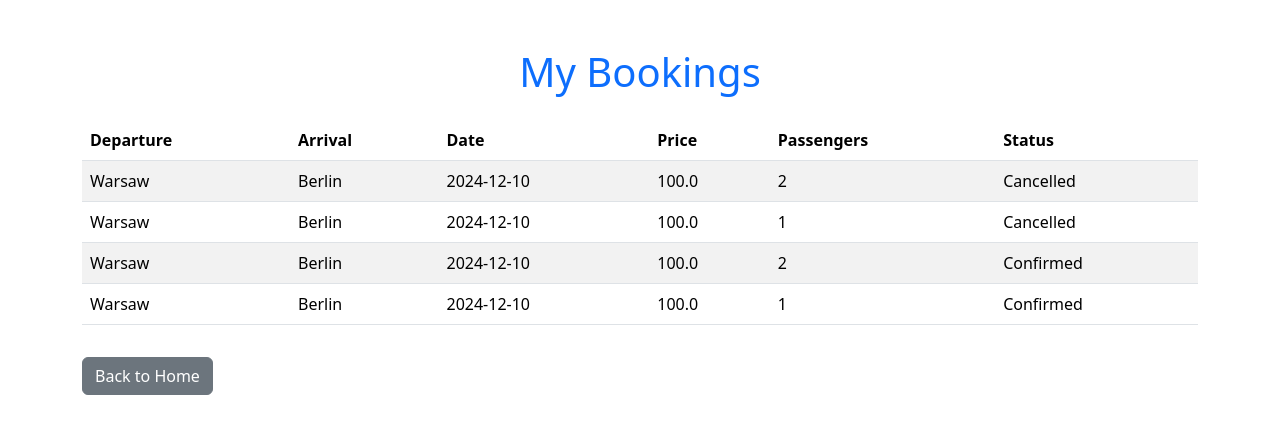
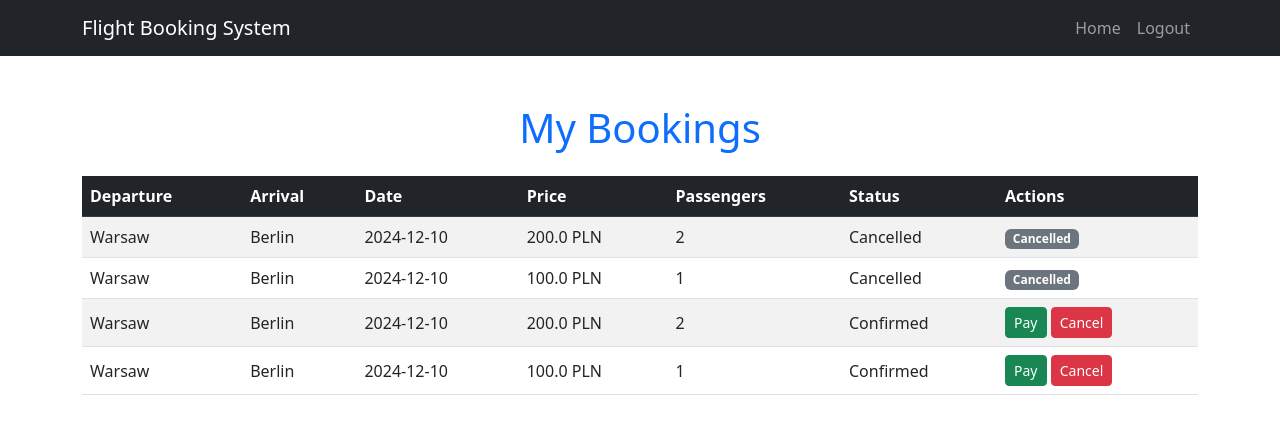
Before and after one commit to zolwikC/Flight-Booking-App, a Flask app: page /my_bookings in a window 1280 px wide. Shown: the top 434 px of the page. Run offline with Flask 3, Linux system fonts and the light colour scheme; a user stored in the database is signed in.

Commit message:
61224
# Flight Booking System - Poprawa wyglądu i obsługi rezerwacji

## Zmiany:
1. **Poprawa wyglądu `my_bookings.html`**:
   - Zaktualizowano układ tabeli z użyciem Bootstrap.
   - Przeniesiono przyciski akcji "Pay" i "Cancel" do kolumny obok odpowiednich rezerwacji.
   - Dodano dynamiczne obliczanie ceny na podstawie liczby pasażerów.

2. **Dodanie funkcji opłacania i anulowania rezerwacji**:
   - Nowa trasa `/pay_booking/<int:booking_id>` oznacza rezerwację jako "Paid".
   - Trasa `/cancel_booking/<int:booking_id>` pozwala anulować rezerwację, zwracając liczbę miejsc do puli dostępnych miejsc.

3. **Ulepszenie bazy danych**:
   - Dodano kolumnę `status` do tabeli `Booking`.
   - Domyślnie wszystkie nowe rezerwacje mają status "Confirmed".

4. **Ulepszenie UI/UX**:
   - Wszystkie elementy na stronie są responsywne i estetyczne dzięki Bootstrap.
   - Użytkownicy mogą łatwo zarządzać swoimi rezerwacjami dzięki czytelnemu interfejsowi.

## Nowe funkcjonalności:
- **Płatności**: Użytkownicy mogą opłacić swoje rezerwacje za pomocą przycisku "Pay".
- **Anulowanie**: Użytkownicy mogą anulować swoje rezerwacje, a miejsca zostaną zwrócone do puli.

## Jak zaktualizować projekt:
1. Upewnij się, że baza danych ma kolumnę `status` w tabeli `Booking`. Jeśli nie:
   - Uruchom skrypt modyfikujący bazę danych.
2. Uruchom aplikację i przetestuj nowe funkcje opłacania oraz anulowania rezerwacji.

## Technologie:
- Flask
- SQLAlchemy
- Bootstrap

```diff
--- a/app.py
+++ b/app.py
@@ -53,9 +53,13 @@ class Booking(db.Model):
     flight_id = db.Column(db.Integer, db.ForeignKey('flight.id'), nullable=False)
     number_of_passengers = db.Column(db.Integer, nullable=False)
     status = db.Column(db.String(100), default="Confirmed")
+    is_paid = db.Column(db.Boolean, default=False)
 
     # Relacja z tabelą Flight
     flight = db.relationship('Flight', backref='bookings', lazy=True)
+
+
+
 
 
 @app.route("/add_sample_flights_sql")
@@ -206,6 +210,44 @@ def book_flight(flight_id):
         return redirect(url_for("my_bookings"))
     return render_template("book.html", flight=flight)
 
+@app.route("/pay_booking/<int:booking_id>", methods=["POST"])
+@login_required
+def pay_booking(booking_id):
+    """
+    Trasa oznaczająca rezerwację jako opłaconą.
+    """
+    # Pobieranie rezerwacji na podstawie ID
+    booking = Booking.query.get_or_404(booking_id)
+
+    # Sprawdzenie, czy rezerwacja należy do aktualnie zalogowanego użytkownika
+    if booking.user_id != current_user.id:
+        return "Access Denied!"
+
+    # Oznaczenie rezerwacji jako opłaconej
+    booking.status = "Paid"
+    db.session.commit()
+    return redirect(url_for("my_bookings"))
+
+@app.route("/cancel_booking/<int:booking_id>", methods=["POST"])
+@login_required
+def cancel_booking(booking_id):
+    """
+    Trasa anulująca rezerwację.
+    """
+    # Pobieranie rezerwacji na podstawie ID
+    booking = Booking.query.get_or_404(booking_id)
+
+    # Sprawdzenie, czy rezerwacja należy do aktualnie zalogowanego użytkownika
+    if booking.user_id != current_user.id:
+        return "Access Denied!"
+
+    # Anulowanie rezerwacji
+    if booking.status != "Cancelled":
+        booking.status = "Cancelled"
+        booking.flight.available_seats += booking.number_of_passengers
+        db.session.commit()
+
+    return redirect(url_for("my_bookings"))
 @app.route("/search", methods=["GET", "POST"])
 def search_flights():
     if request.method == "POST":
@@ -268,6 +310,33 @@ def delete_flight(flight_id):
     db.session.commit()  # Zapisz zmiany
     return redirect(url_for("admin"))  # Przekieruj do panelu admina
 
+@app.route("/admin/reports")
+@login_required
+def admin_reports():
+    if not current_user.is_admin:
+        return "Access Denied! Only admins can access this page."
+
+    # Statystyki
+    total_users = User.query.count()
+    total_bookings = Booking.query.count()
+
+    # Liczba rezerwacji dla każdego lotu
+    flight_stats = db.session.query(
+        Flight.id,
+        Flight.departure_city,
+        Flight.arrival_city,
+        Flight.date,
+        db.func.count(Booking.id).label("booking_count")
+    ).join(Booking, Booking.flight_id == Flight.id, isouter=True) \
+     .group_by(Flight.id) \
+     .all()
+
+    return render_template("admin_reports.html",
+                           total_users=total_users,
+                           total_bookings=total_bookings,
+                           flight_stats=flight_stats)
+
+
 @app.route("/my_bookings")
 @login_required
 def my_bookings():
--- a/templates/base.html
+++ b/templates/base.html
@@ -16,10 +16,12 @@
                 {% if current_user.is_authenticated %}
                     <span class="navbar-text me-3">Welcome, {{ current_user.username }}</span>
                     <a href="/logout" class="btn btn-outline-light me-2">Logout</a>
+                    <a href="/search" class="btn btn-outline-light me-2">Search Flights</a>
                     {% if current_user.is_admin %}
                         <a href="/admin" class="btn btn-warning me-2">Admin Panel</a>
                         <a href="/admin/users" class="btn btn-info">Manage Users</a>
-                        <a href="/search" class="btn btn-outline-light me-2">Search Flights</a>
+
+                        <a href="/admin/reports" class="btn btn-info">Reports</a>
                     {% endif %}
                 {% else %}
                     <a href="/login" class="btn btn-outline-light me-2">Login</a>
--- a/templates/my_bookings.html
+++ b/templates/my_bookings.html
@@ -4,20 +4,46 @@
     <meta charset="UTF-8">
     <meta name="viewport" content="width=device-width, initial-scale=1.0">
     <title>My Bookings</title>
-    <link href="https://cdn.jsdelivr.net/npm/bootstrap@5.3.0-alpha1/dist/css/bootstrap.min.css" rel="stylesheet">
+    <!-- Bootstrap CSS -->
+    <link href="https://cdn.jsdelivr.net/npm/bootstrap@5.3.0/dist/css/bootstrap.min.css" rel="stylesheet">
 </head>
 <body>
+    <!-- Nawigacja -->
+    <nav class="navbar navbar-expand-lg navbar-dark bg-dark">
+        <div class="container">
+            <a class="navbar-brand" href="/">Flight Booking System</a>
+            <button class="navbar-toggler" type="button" data-bs-toggle="collapse" data-bs-target="#navbarNav" aria-controls="navbarNav" aria-expanded="false" aria-label="Toggle navigation">
+                <span class="navbar-toggler-icon"></span>
+            </button>
+            <div class="collapse navbar-collapse" id="navbarNav">
+                <ul class="navbar-nav ms-auto">
+                    <li class="nav-item">
+                        <a class="nav-link" href="/">Home</a>
+                    </li>
+                    <li class="nav-item">
+                        <a class="nav-link" href="/logout">Logout</a>
+                    </li>
+                </ul>
+            </div>
+        </div>
+    </nav>
+
+    <!-- Główna sekcja -->
     <div class="container mt-5">
-        <h1 class="text-center text-primary">My Bookings</h1>
-        <table class="table table-striped mt-4">
-            <thead>
+        <h1 class="text-center text-primary mb-4">My Bookings</h1>
+
+        {% if bookings %}
+        <div class="table-responsive">
+            <table class="table table-striped table-hover align-middle">
+                <thead class="table-dark">
                     <tr>
-                    <th>Departure</th>
-                    <th>Arrival</th>
-                    <th>Date</th>
-                    <th>Price</th>
-                    <th>Passengers</th>
-                    <th>Status</th>
+                        <th scope="col">Departure</th>
+                        <th scope="col">Arrival</th>
+                        <th scope="col">Date</th>
+                        <th scope="col">Price</th>
+                        <th scope="col">Passengers</th>
+                        <th scope="col">Status</th>
+                        <th scope="col">Actions</th>
                     </tr>
                 </thead>
                 <tbody>
@@ -26,14 +52,32 @@
                         <td>{{ booking.flight.departure_city }}</td>
                         <td>{{ booking.flight.arrival_city }}</td>
                         <td>{{ booking.flight.date }}</td>
-                    <td>{{ booking.flight.price }}</td>
+                        <td>{{ booking.flight.price * booking.number_of_passengers }} PLN</td>
                         <td>{{ booking.number_of_passengers }}</td>
                         <td>{{ booking.status }}</td>
+                        <td>
+                            {% if booking.status != 'Cancelled' %}
+                            <form action="/pay_booking/{{ booking.id }}" method="POST" class="d-inline">
+                                <button type="submit" class="btn btn-success btn-sm">Pay</button>
+                            </form>
+                            <form action="/cancel_booking/{{ booking.id }}" method="POST" class="d-inline">
+                                <button type="submit" class="btn btn-danger btn-sm">Cancel</button>
+                            </form>
+                            {% else %}
+                            <span class="badge bg-secondary">Cancelled</span>
+                            {% endif %}
+                        </td>
                     </tr>
                     {% endfor %}
                 </tbody>
             </table>
-        <a href="/" class="btn btn-secondary mt-3">Back to Home</a>
         </div>
+        {% else %}
+        <p class="text-center text-muted">You have no bookings yet.</p>
+        {% endif %}
+    </div>
+
+    <!-- Bootstrap JS -->
+    <script src="https://cdn.jsdelivr.net/npm/bootstrap@5.3.0/dist/js/bootstrap.bundle.min.js"></script>
 </body>
 </html>
```
Also changed, not shown: templates/admin_reports.html (added, +47 -0 lines), database/flights.db. Lines whose indentation alone changed are shown as unchanged.
